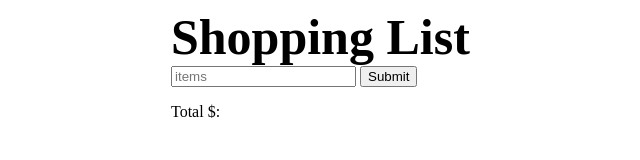
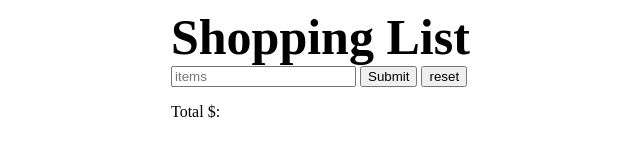
Before and after one commit to rocky26/Raquel-Villanueva, a plain HTML site: page shoppinglist/index.html in a window 1280 px wide. Shown: the whole page, without its empty margins (487-1127 px from the left). Drawn offline with nearby package versions, Linux system fonts and the light colour scheme.

Commit message:
Update index.html

```diff
--- a/shoppinglist/index.html
+++ b/shoppinglist/index.html
@@ -11,7 +11,7 @@
     <header> Shopping List</header>
     <div id="input_holder">
       <input id='input' placeholder="items">
-    <input id='pie' type="submit"value"enter"> <imput id="empty" type="reset" value="reset"/>
+    <input id='pie' type="submit"value"enter"> <input id="empty" type="reset" value="reset"/>
     <p> Total $: </p>
     </div>
     <ul id="boxes">
```
